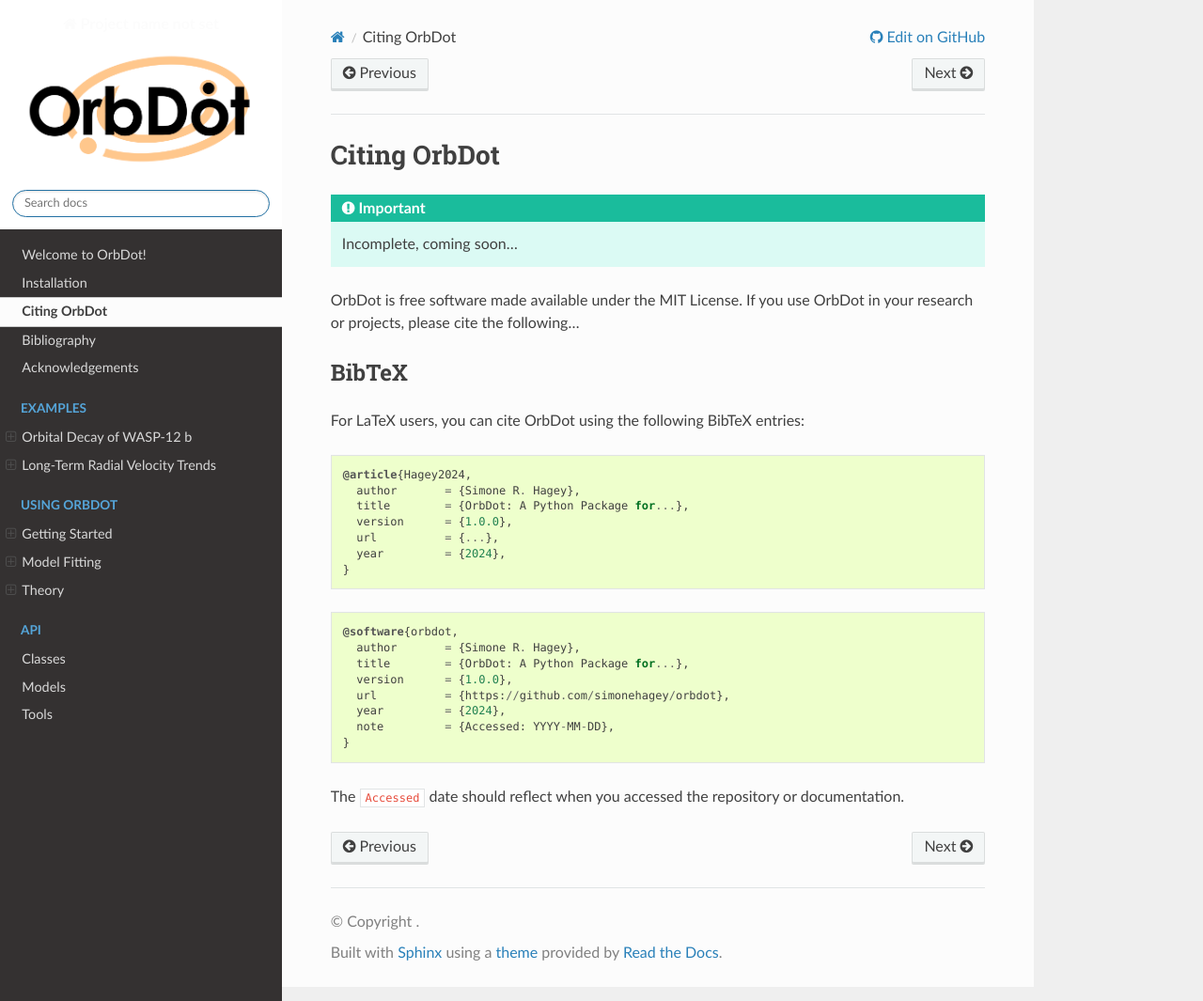
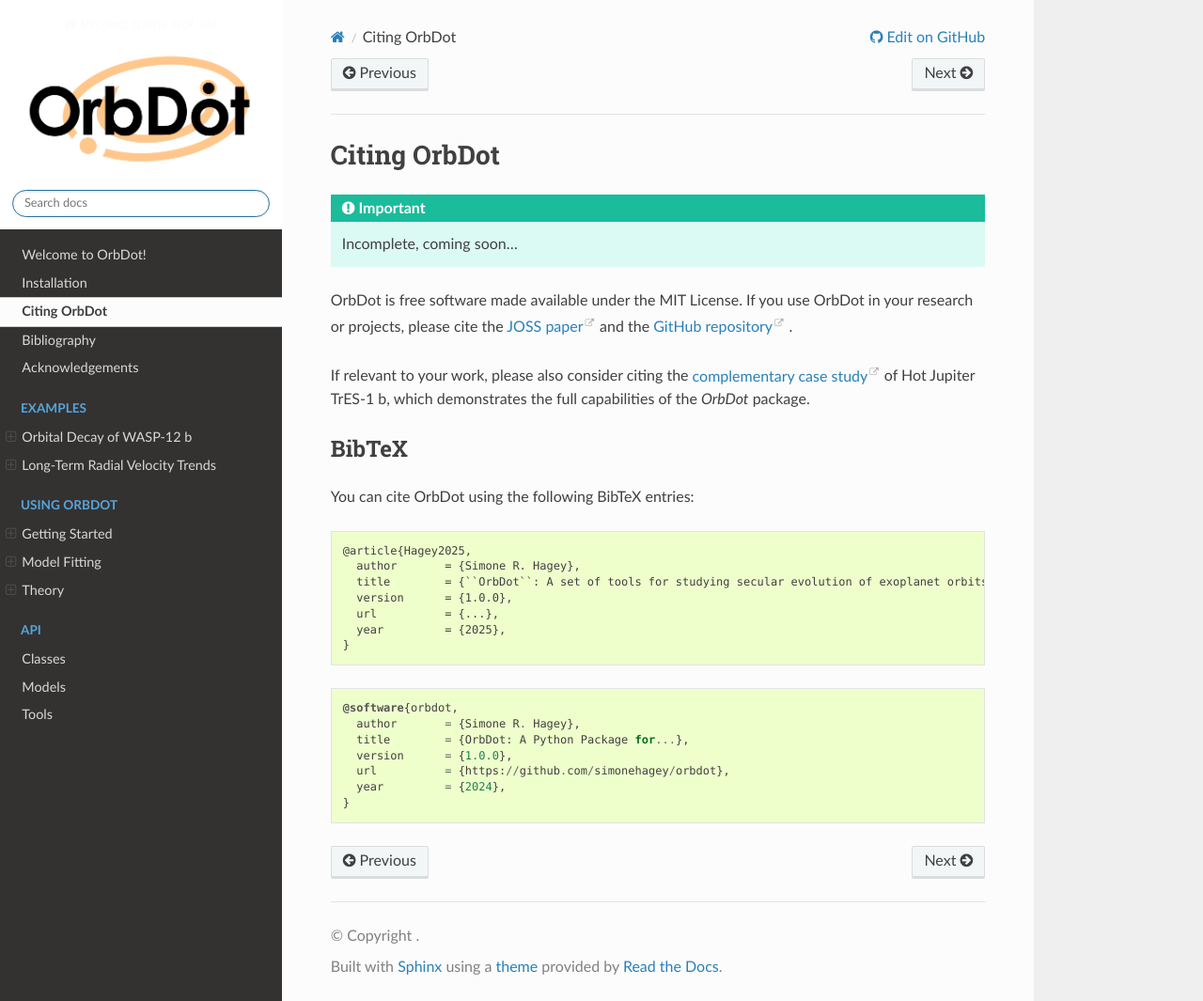
Before and after one commit to simonehagey/orbdot, a Sphinx documentation site: the page built from docs/source/citing-orbdot.rst, in a window 1280 px wide and 1065 px high. Shown: the whole window at 94% size. Built offline with Sphinx 7.4.7 and the Read the Docs theme 3.1.0, drawn with Linux system fonts in a browser that asks for light colours.

Commit message:
Updating docs

```diff
--- a/docs/source/citing-orbdot.rst
+++ b/docs/source/citing-orbdot.rst
@@ -7,20 +7,22 @@ Citing OrbDot
 .. important::
     Incomplete, coming soon...
 
-OrbDot is free software made available under the MIT License. If you use OrbDot in your research or projects, please cite the following...
+OrbDot is free software made available under the MIT License. If you use OrbDot in your research or projects, please cite the `JOSS paper <LINK>`__  and the `GitHub repository <LINK>`__ .
+
+If relevant to your work, please also consider citing the `complementary case study <LINK>`__ of Hot Jupiter TrES-1 b, which demonstrates the full capabilities of the `OrbDot` package.
 
 BibTeX
 ------
-For LaTeX users, you can cite OrbDot using the following BibTeX entries:
+You can cite OrbDot using the following BibTeX entries:
 
 .. code-block::
 
-    @article{Hagey2024,
+    @article{Hagey2025,
       author       = {Simone R. Hagey},
-      title        = {OrbDot: A Python Package for...},
+      title        = {``OrbDot``: A set of tools for studying secular evolution of exoplanet orbits.},
       version      = {1.0.0},
       url          = {...},
-      year         = {2024},
+      year         = {2025},
     }
 
 .. code-block::
@@ -31,7 +33,4 @@ For LaTeX users, you can cite OrbDot using the following BibTeX entries:
       version      = {1.0.0},
       url          = {https://github.com/simonehagey/orbdot},
       year         = {2024},
-      note         = {Accessed: YYYY-MM-DD},
     }
-
-The ``Accessed`` date should reflect when you accessed the repository or documentation.
--- a/docs/source/index.rst
+++ b/docs/source/index.rst
@@ -3,7 +3,7 @@
 Welcome to OrbDot!
 ******************
 
-.. note::
+.. important::
     OrbDot version 1.0.0 is coming soon!
 
 OrbDot is a Python package that uses observational data to study the secular (long-term) evolution of exoplanet orbits. Powered by nested sampling algorithms, it fits evolutionary models using any combination of transit and eclipse timing, radial velocities, and transit durations. OrbDot can further aid in the interpretation of model fitting results through its :class:`~orbdot.analysis.Analyzer` class, which generates reports of model comparisons, derived tidal decay parameters, predicted precession rates, implications for planetary companions, and more.
```
Also changed, not shown: README.rst (+10 -5 lines), docs/source/acknowledgements.rst (line endings or trailing spaces).
